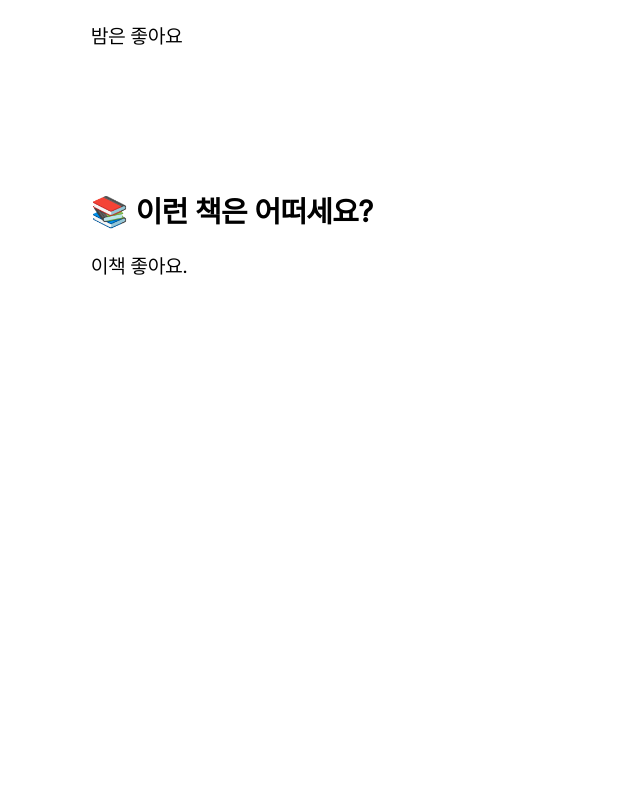
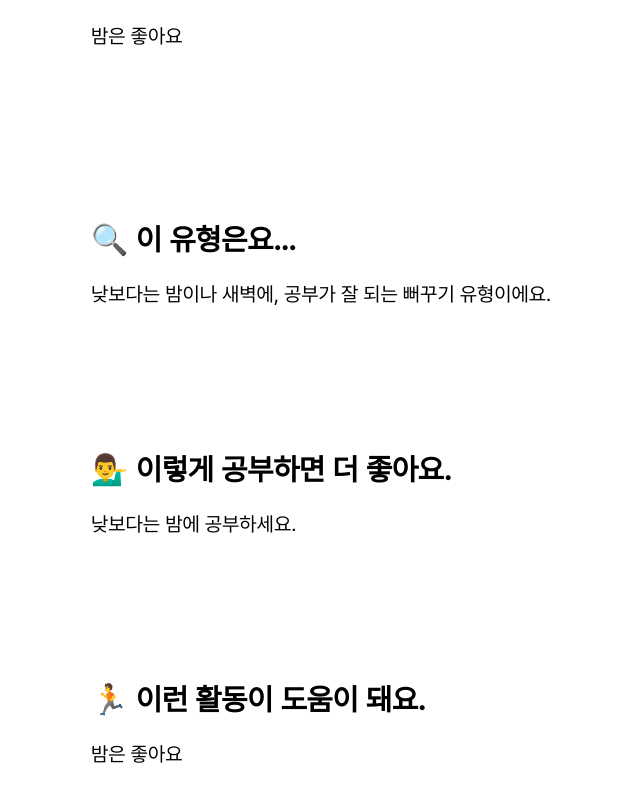
Before and after one commit to Jobfair-receive/Front, a React (Create React App) app: page /result in a window 1280 px wide. Shown: the part 1180-1980 px from the top of the page, without its empty margins (165-805 px from the left). Before the commit the page ends 1542 px from the top, so only its background shows below. Built offline with nearby package versions, Linux system fonts and the light colour scheme.

Commit message:
ADD :: JSON 파일

```diff
--- /dev/null
+++ b/src/mocks/requestData.json
@@ -0,0 +1,3 @@
+const requestData = {
+
+}
--- a/src/pages/Result/Result.jsx
+++ b/src/pages/Result/Result.jsx
@@ -1,6 +1,6 @@
 import styled from "styled-components";
-import { ResultData } from "./RsultData";
-import { RsultTypeData } from "./RsultData";
+import { ResultData } from "./ResultData";
+import { ResultTypeData } from "./ResultData";
 import { useLocation } from 'react-router-dom';
 
 export default function Result(){
@@ -25,16 +25,16 @@ export default function Result(){
         ))} */}
 
         <GrayBox>
-            <Img src={"./images/emoji.png"} alt="이미지" />
+            <Img src={`./images/${mbti}`} alt="이미지" />
             <TypeTitle><b>{mbti}</b> 형</TypeTitle>
           </GrayBox>
           <GrayBox>
-            <Img src={"./images/emoji.png"} alt="이미지" />
+            <Img src={`./images/${msti}`} alt="이미지" />
             <TypeTitle><b>{msti}</b> 형</TypeTitle>
           </GrayBox>
 
       </BoxAlign>
-      {RsultTypeData.map((item) => (
+      {ResultTypeData.map((item) => (
         <ExpContainer key={item.explain}>
           <div>
             <ExplainTitle>🔍 이 유형은요...</ExplainTitle>
@@ -47,10 +47,6 @@ export default function Result(){
           <div>
             <ExplainTitle>🏃 이런 활동이 도움이 돼요.</ExplainTitle>
             <Explain>{item.behavior}</Explain>
-          </div>
-          <div>
-            <ExplainTitle>📚 이런 책은 어떠세요?</ExplainTitle>
-            <Explain>{item.book}</Explain>
           </div>
         </ExpContainer >
       ))}
--- /dev/null
+++ b/src/pages/Result/ResultData.jsx
@@ -0,0 +1,299 @@
+export const ResultData = [
+  {
+    id: 1,
+    type: "INTJ",
+    typeName: "전략가",
+    img: {},
+  },
+  {
+    id: 2,
+    type: "INTP",
+    typeName: "논리술사",
+    img: {},
+  },
+  {
+    id: 3,
+    type: "ENTJ",
+    typeName: "통솔자",
+    img: {},
+  },
+  {
+    id: 4,
+    type: "ENTP",
+    typeName: "변론가",
+    img: {},
+  },
+  {
+    id: 5,
+    type: "INFJ",
+    typeName: "옹호자",
+    img: {},
+  },
+  {
+    id: 6,
+    type: "INFP",
+    typeName: "중재자",
+    img: {},
+  },
+  {
+    id: 7,
+    type: "ENFJ",
+    typeName: "전략가",
+    img: {},
+  },
+  {
+    id: 8,
+    type: "ENFP",
+    typeName: "활동가",
+    img: {},
+  },
+  {
+    id: 9,
+    type: "ISTJ",
+    typeName: "현실주의자",
+    img: {},
+  },
+  {
+    id: 10,
+    type: "ISFJ",
+    typeName: "수호자",
+    img: {},
+  },
+  {
+    id: 11,
+    type: "ESTJ",
+    typeName: "경영자",
+    img: {},
+  },
+  {
+    id: 12,
+    type: "ESFJ",
+    typeName: "집정관",
+    img: {},
+  },
+  {
+    id: 13,
+    type: "ISTP",
+    typeName: "장인",
+    img: {},
+  },
+  {
+    id: 14,
+    type: "ISFP",
+    typeName: "모험가",
+    img: {},
+  },
+  {
+    id: 15,
+    type: "ESTP",
+    typeName: "사업가",
+    img: {},
+  },
+  {
+    id: 16,
+    type: "ESFP",
+    typeName: "연예인",
+    img: {},
+  },
+  {
+    id: 17,
+    type: "STCP",
+    typeName: "고집 있는 성과주의자",
+    img: {},
+  },
+  {
+    id: 18,
+    type: "STCE",
+    typeName: "영리한 현실주의자",
+    img: {},
+  },
+  {
+    id: 19,
+    type: "OTCP",
+    typeName: "오류 없는 마더컴퓨터",
+    img: {},
+  },
+  {
+    id: 20,
+    type: "OTCE",
+    typeName: "순발력 있는 실용주의자",
+    img: {},
+  },
+  {
+    id: 21,
+    type: "STDP",
+    typeName: "세심한 학생위원",
+    img: {},
+  },
+  {
+    id: 22,
+    type: "STDE",
+    typeName: "늦게 시동 걸리는 긍정주의자",
+    img: {},
+  },
+  {
+    id: 23,
+    type: "OTDP",
+    typeName: "아낌 없이 주는 공부블로거",
+    img: {},
+  },
+  {
+    id: 24,
+    type: "OTDE",
+    typeName: "오지랖 넓은 학생회장",
+    img: {},
+  },
+  {
+    id: 25,
+    type: "SACP",
+    typeName: "천천히, 그러나 확실한 운전사",
+    img: {},
+  },
+  {
+    id: 26,
+    type: "SADP",
+    typeName: "잠재력 있는 원칙주의자",
+    img: {},
+  },
+  {
+    id: 27,
+    type: "OACP",
+    typeName: "안전제일, 무사고주의자",
+    img: {},
+  },
+  {
+    id: 28,
+    type: "OADP",
+    typeName: "공부 잘하는 체육부장",
+    img: {},
+  },
+  {
+    id: 29,
+    type: "SACE",
+    typeName: "기발한 연구자",
+    img: {},
+  },
+  {
+    id: 30,
+    type: "SAPE",
+    typeName: "뭐든 아는 선배",
+    img: {},
+  },
+  {
+    id: 31,
+    type: "OACE",
+    typeName: "빼꼼한 자료수집가",
+    img: {},
+  },
+  {
+    id: 32,
+    type: "OAPE",
+    typeName: "똑똑한 스타강사",
+    img: {},
+  },
+];
+
+export const ResultTypeData = [
+  {
+    id: 1,
+    explain: "낮보다는 밤이나 새벽에, 공부가 잘 되는 뻐꾸기 유형이에요. ",
+    solution: "낮보다는 밤에 공부하세요. ",
+    behavior: "밤은 좋아요 "
+  },
+  {
+    id: 2,
+    explain: "낮보다는 밤이나 새벽에, 공부가 잘 되는 뻐꾸기 유형이에요. ",
+    solution: "낮보다는 밤에 공부하세요. ",
+    behavior: "밤은 좋아요 "
+  },
+  {
+    id: 3,
+    explain: "낮보다는 밤이나 새벽에, 공부가 잘 되는 뻐꾸기 유형이에요. ",
+    solution: "낮보다는 밤에 공부하세요. ",
+    behavior: "밤은 좋아요 "
+  },
+  {
+    id: 4,
+    explain: "낮보다는 밤이나 새벽에, 공부가 잘 되는 뻐꾸기 유형이에요. ",
+    solution: "낮보다는 밤에 공부하세요. ",
+    behavior: "밤은 좋아요 "
+  },
+  {
+    id: 5,
+    explain: "낮보다는 밤이나 새벽에, 공부가 잘 되는 뻐꾸기 유형이에요. ",
+    solution: "낮보다는 밤에 공부하세요. ",
+    behavior: "밤은 좋아요 "
+  },
+  {
+    id: 6,
+    explain: "낮보다는 밤이나 새벽에, 공부가 잘 되는 뻐꾸기 유형이에요. ",
+    solution: "낮보다는 밤에 공부하세요. ",
+    behavior: "밤은 좋아요 "
+  },
+  {
+    id: 7,
+    explain: "낮보다는 밤이나 새벽에, 공부가 잘 되는 뻐꾸기 유형이에요. ",
+    solution: "낮보다는 밤에 공부하세요. ",
+    behavior: "밤은 좋아요 "
+  },
+  {
+    id: 8,
+    explain: "낮보다는 밤이나 새벽에, 공부가 잘 되는 뻐꾸기 유형이에요. ",
+    solution: "낮보다는 밤에 공부하세요. ",
+    behavior: "밤은 좋아요 "
+  },
+  {
+    id: 9,
+    explain: "낮보다는 밤이나 새벽에, 공부가 잘 되는 뻐꾸기 유형이에요. ",
+    solution: "낮보다는 밤에 공부하세요. ",
+    behavior: "밤은 좋아요 "
+  },
+  {
+    id: 10,
+    explain: "낮보다는 밤이나 새벽에, 공부가 잘 되는 뻐꾸기 유형이에요. ",
+    solution: "낮보다는 밤에 공부하세요. ",
+    behavior: "밤은 좋아요 "
+  },
+  {
+    id: 11,
+    explain: "낮보다는 밤이나 새벽에, 공부가 잘 되는 뻐꾸기 유형이에요. ",
+    solution: "낮보다는 밤에 공부하세요. ",
+    behavior: "밤은 좋아요 "
+  },
+  {
+    id: 12,
+    explain: "낮보다는 밤이나 새벽에, 공부가 잘 되는 뻐꾸기 유형이에요. ",
+    solution: "낮보다는 밤에 공부하세요. ",
+    behavior: "밤은 좋아요 "
+  },
+  {
+    id: 13,
+    explain: "낮보다는 밤이나 새벽에, 공부가 잘 되는 뻐꾸기 유형이에요. ",
+    solution: "낮보다는 밤에 공부하세요. ",
+    behavior: "밤은 좋아요 "
+  },
+  {
+    id: 14,
+    explain: "낮보다는 밤이나 새벽에, 공부가 잘 되는 뻐꾸기 유형이에요. ",
+    solution: "낮보다는 밤에 공부하세요. ",
+    behavior: "밤은 좋아요 "
+  },
+  {
+    id: 14,
+    explain: "낮보다는 밤이나 새벽에, 공부가 잘 되는 뻐꾸기 유형이에요. ",
+    solution: "낮보다는 밤에 공부하세요. ",
+    behavior: "밤은 좋아요 "
+  },
+  {
+    id: 15,
+    explain: "낮보다는 밤이나 새벽에, 공부가 잘 되는 뻐꾸기 유형이에요. ",
+    solution: "낮보다는 밤에 공부하세요. ",
+    behavior: "밤은 좋아요 "
+  },
+  {
+    id: 16,
+    explain: "낮보다는 밤이나 새벽에, 공부가 잘 되는 뻐꾸기 유형이에요. ",
+    solution: "낮보다는 밤에 공부하세요. ",
+    behavior: "밤은 좋아요 "
+  }
+];
--- a/src/pages/Result/RsultData.jsx
+++ /dev/null
@@ -1,22 +0,0 @@
-export const ResultData = [
-  {
-    id: 1,
-    type: "밤에 더 공부가 잘 되는 뻐꾸기",
-    img: {},
-  },
-  {
-    id: 2,
-    type: "아침에 더 공부가 잘 되는 아침",
-    img: {},
-  },
-];
-
-export const RsultTypeData = [
-  {
-    id: 1,
-    explain: "낮보다는 밤이나 새벽에, 공부가 잘 되는 뻐꾸기 유형이에요. ",
-    solution: "낮보다는 밤에 공부하세요. ",
-    behavior: "밤은 좋아요 ",
-    book: "이책 좋아요. ",
-  },
-];
```
